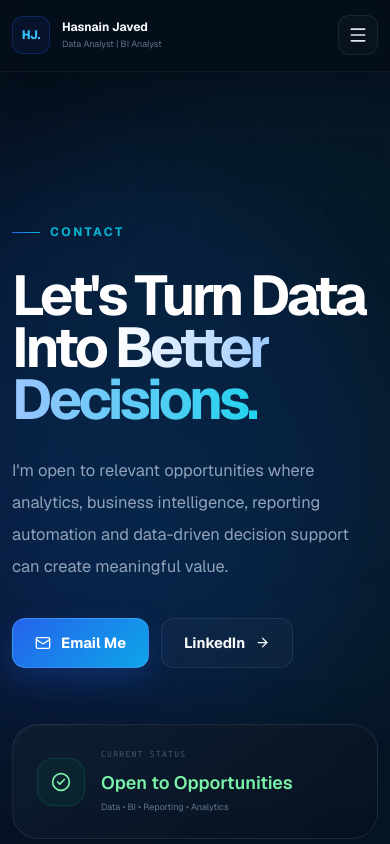
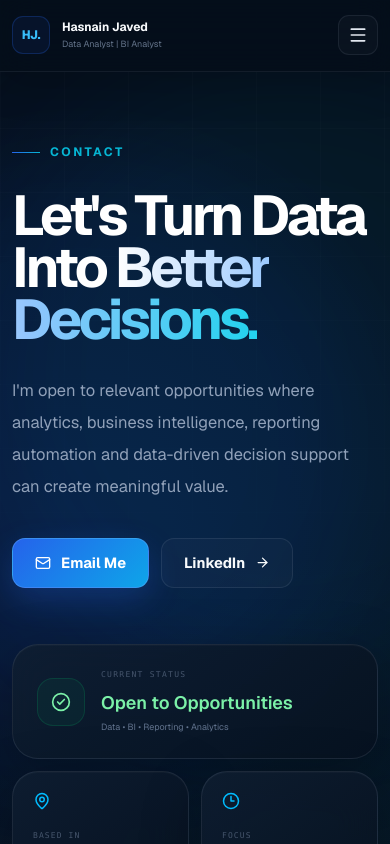
Before and after one commit to hasnainjaved06/hasnain-portfolio, a Next.js app: page /contact in a window 390 px wide. Shown: the top 844 px of the page. Built offline with nearby package versions, Linux system fonts and the light colour scheme.

Commit message:
Improve contact page mobile spacing

```diff
--- a/app/contact/page.tsx
+++ b/app/contact/page.tsx
@@ -84,19 +84,14 @@ const reasons = [
 export default function ContactPage() {
   return (
     <main>
-
       {/* HERO */}
-      <section className="relative overflow-hidden pb-20 pt-36 lg:pb-28 lg:pt-44">
-
+      <section className="relative overflow-hidden pb-10 pt-16 sm:pb-12 sm:pt-20 lg:pb-28 lg:pt-44">
         <div className="pointer-events-none absolute -left-52 top-20 h-[580px] w-[580px] rounded-full bg-blue-600/[0.08] blur-3xl" />
         <div className="pointer-events-none absolute -right-52 top-0 h-[620px] w-[620px] rounded-full bg-cyan-500/[0.055] blur-3xl" />
 
         <div className="site-container relative">
-
           <div className="grid items-end gap-14 xl:grid-cols-[1.08fr_.92fr] xl:gap-20">
-
             <div className="max-w-[820px]">
-
               <div className="eyebrow">
                 Contact
               </div>
@@ -115,7 +110,6 @@ export default function ContactPage() {
               </p>
 
               <div className="mt-9 flex flex-wrap gap-3">
-
                 <a
                   href={contactInfo.emailHref}
                   className="btn-primary"
@@ -133,23 +127,17 @@ export default function ContactPage() {
                   LinkedIn
                   <ArrowRight size={15} />
                 </a>
-
               </div>
-
             </div>
 
             <div className="grid gap-3">
-
               <article className="glass-card p-6">
-
                 <div className="flex items-center gap-4">
-
                   <div className="grid h-12 w-12 place-items-center rounded-2xl border border-green-400/15 bg-green-400/[0.05] text-green-300">
                     <CheckCircle2 size={20} />
                   </div>
 
                   <div>
-
                     <p className="font-mono text-[8px] uppercase tracking-[0.16em] text-slate-600">
                       Current Status
                     </p>
@@ -161,17 +149,12 @@ export default function ContactPage() {
                     <p className="mt-1 text-[9px] text-slate-500">
                       Data • BI • Reporting • Analytics
                     </p>
-
                   </div>
-
                 </div>
-
               </article>
 
               <div className="grid grid-cols-2 gap-3">
-
                 <article className="glass-card p-5">
-
                   <MapPin
                     size={18}
                     className="text-sky-400"
@@ -188,11 +171,9 @@ export default function ContactPage() {
                   <p className="mt-1 text-[8px] text-slate-600">
                     Pakistan
                   </p>
-
                 </article>
 
                 <article className="glass-card p-5">
-
                   <Clock3
                     size={18}
                     className="text-sky-400"
@@ -209,39 +190,28 @@ export default function ContactPage() {
                   <p className="mt-1 text-[8px] text-slate-600">
                     Business Intelligence
                   </p>
-
                 </article>
-
               </div>
-
             </div>
-
           </div>
-
         </div>
-
       </section>
 
       {/* VERIFIED CONTACT METHODS */}
       <section className="border-y border-slate-400/10 bg-white/[0.01]">
-
         <div className="site-container py-8">
-
           <div className="grid gap-3 sm:grid-cols-2 xl:grid-cols-4">
-
             {contactMethods.map((method) => {
               const Icon = method.icon;
 
               const content = (
                 <>
                   <div className="flex items-start justify-between">
-
                     <div className="grid h-10 w-10 place-items-center rounded-xl border border-blue-400/15 bg-blue-500/[0.07] text-sky-400">
                       <Icon size={18} />
                     </div>
 
                     <span className="h-2 w-2 rounded-full bg-green-400 shadow-[0_0_10px_rgba(34,197,94,.45)]" />
-
                   </div>
 
                   <p className="mt-5 font-mono text-[8px] uppercase tracking-[0.15em] text-slate-600">
@@ -296,11 +266,8 @@ export default function ContactPage() {
                 </article>
               );
             })}
-
           </div>
-
         </div>
-
       </section>
 
       {/* CONTACT FORM */}
@@ -308,15 +275,11 @@ export default function ContactPage() {
         id="contact-form"
         className="section relative overflow-hidden"
       >
-
         <div className="pointer-events-none absolute left-1/2 top-1/2 h-[720px] w-[1100px] -translate-x-1/2 -translate-y-1/2 rounded-full bg-blue-600/[0.03] blur-3xl" />
 
         <div className="site-container relative">
-
           <div className="grid gap-14 xl:grid-cols-[.72fr_1.28fr] xl:gap-20">
-
             <div>
-
               <div className="eyebrow">
                 Get in Touch
               </div>
@@ -334,7 +297,6 @@ export default function ContactPage() {
               </p>
 
               <div className="mt-9 space-y-3">
-
                 {reasons.map((reason) => {
                   const Icon = reason.icon;
 
@@ -343,13 +305,11 @@ export default function ContactPage() {
                       key={reason.title}
                       className="flex gap-4 rounded-2xl border border-slate-400/10 bg-white/[0.018] p-5"
                     >
-
                       <div className="grid h-10 w-10 shrink-0 place-items-center rounded-xl border border-blue-400/15 bg-blue-500/[0.07] text-sky-400">
                         <Icon size={18} />
                       </div>
 
                       <div>
-
                         <h3 className="text-xs font-semibold text-white">
                           {reason.title}
                         </h3>
@@ -357,19 +317,14 @@ export default function ContactPage() {
                         <p className="mt-1 text-[9px] leading-4 text-slate-500">
                           {reason.detail}
                         </p>
-
                       </div>
-
                     </article>
                   );
                 })}
-
               </div>
 
               <div className="mt-6 rounded-2xl border border-cyan-400/10 bg-cyan-400/[0.025] p-5">
-
                 <div className="flex gap-3">
-
                   <Sparkles
                     size={17}
                     className="mt-0.5 shrink-0 text-cyan-400"
@@ -385,21 +340,14 @@ export default function ContactPage() {
                     </a>
                     .
                   </p>
-
                 </div>
-
               </div>
-
             </div>
 
             <div className="overflow-hidden rounded-[28px] border border-blue-400/15 bg-[linear-gradient(145deg,rgba(15,30,49,.88),rgba(5,14,26,.97))] shadow-[0_30px_90px_rgba(0,0,0,.28)]">
-
               <div className="border-b border-slate-400/10 px-6 py-5 sm:px-8">
-
                 <div className="flex items-center justify-between gap-5">
-
                   <div>
-
                     <p className="font-mono text-[8px] uppercase tracking-[0.16em] text-cyan-400">
                       Contact Form
                     </p>
@@ -407,38 +355,27 @@ export default function ContactPage() {
                     <h2 className="mt-2 text-lg font-semibold text-white">
                       Start a Conversation
                     </h2>
-
                   </div>
 
                   <div className="grid h-10 w-10 place-items-center rounded-xl border border-blue-400/15 bg-blue-500/[0.07] text-sky-400">
                     <Mail size={18} />
                   </div>
-
                 </div>
-
               </div>
 
               <div className="p-6 sm:p-8">
                 <ContactForm />
               </div>
-
             </div>
-
           </div>
-
         </div>
-
       </section>
 
       {/* PROFESSIONAL PROFILES */}
       <section className="section border-y border-slate-400/10 bg-white/[0.01]">
-
         <div className="site-container">
-
           <div className="grid gap-12 lg:grid-cols-[.8fr_1.2fr] lg:gap-20">
-
             <div>
-
               <div className="eyebrow">
                 Professional Profiles
               </div>
@@ -454,11 +391,9 @@ export default function ContactPage() {
                 My verified professional links are now connected to the
                 portfolio.
               </p>
-
             </div>
 
             <div className="grid gap-3 sm:grid-cols-3">
-
               <a
                 href={contactInfo.emailHref}
                 className="glass-card group p-6 transition hover:border-blue-400/30"
@@ -475,7 +410,6 @@ export default function ContactPage() {
                 <p className="mt-3 break-all text-[8px] text-slate-500">
                   {contactInfo.email}
                 </p>
-
               </a>
 
               <a
@@ -496,7 +430,6 @@ export default function ContactPage() {
                 <p className="mt-3 text-[8px] text-slate-500">
                   Professional Profile
                 </p>
-
               </a>
 
               <a
@@ -517,36 +450,24 @@ export default function ContactPage() {
                 <p className="mt-3 text-[8px] text-slate-500">
                   @{contactInfo.githubUsername}
                 </p>
-
               </a>
-
             </div>
-
           </div>
-
         </div>
-
       </section>
 
       {/* FINAL CTA */}
       <section className="section">
-
         <div className="site-container">
-
           <div className="relative overflow-hidden rounded-[30px] border border-blue-400/15 bg-[linear-gradient(145deg,rgba(15,30,49,.94),rgba(5,13,24,.98))] p-8 sm:p-10 lg:p-12">
-
             <div className="pointer-events-none absolute -right-40 -top-40 h-[440px] w-[440px] rounded-full bg-blue-500/[0.08] blur-3xl" />
 
             <div className="relative grid gap-10 lg:grid-cols-[1fr_auto] lg:items-center">
-
               <div className="max-w-[760px]">
-
                 <div className="flex items-center gap-3 text-[9px] font-bold uppercase tracking-[0.17em] text-green-300">
-
                   <span className="h-2 w-2 rounded-full bg-green-400 shadow-[0_0_12px_rgba(34,197,94,.55)]" />
 
                   Open to Relevant Opportunities
-
                 </div>
 
                 <h2 className="mt-5 text-[clamp(2.2rem,4vw,4rem)] font-bold leading-[1] tracking-[-0.05em] text-white">
@@ -555,7 +476,6 @@ export default function ContactPage() {
                     Decision Support.
                   </span>
                 </h2>
-
               </div>
 
               <a
@@ -565,15 +485,10 @@ export default function ContactPage() {
                 <Mail size={16} />
                 Email Me
               </a>
-
             </div>
-
           </div>
-
         </div>
-
       </section>
-
     </main>
   );
 }
```
